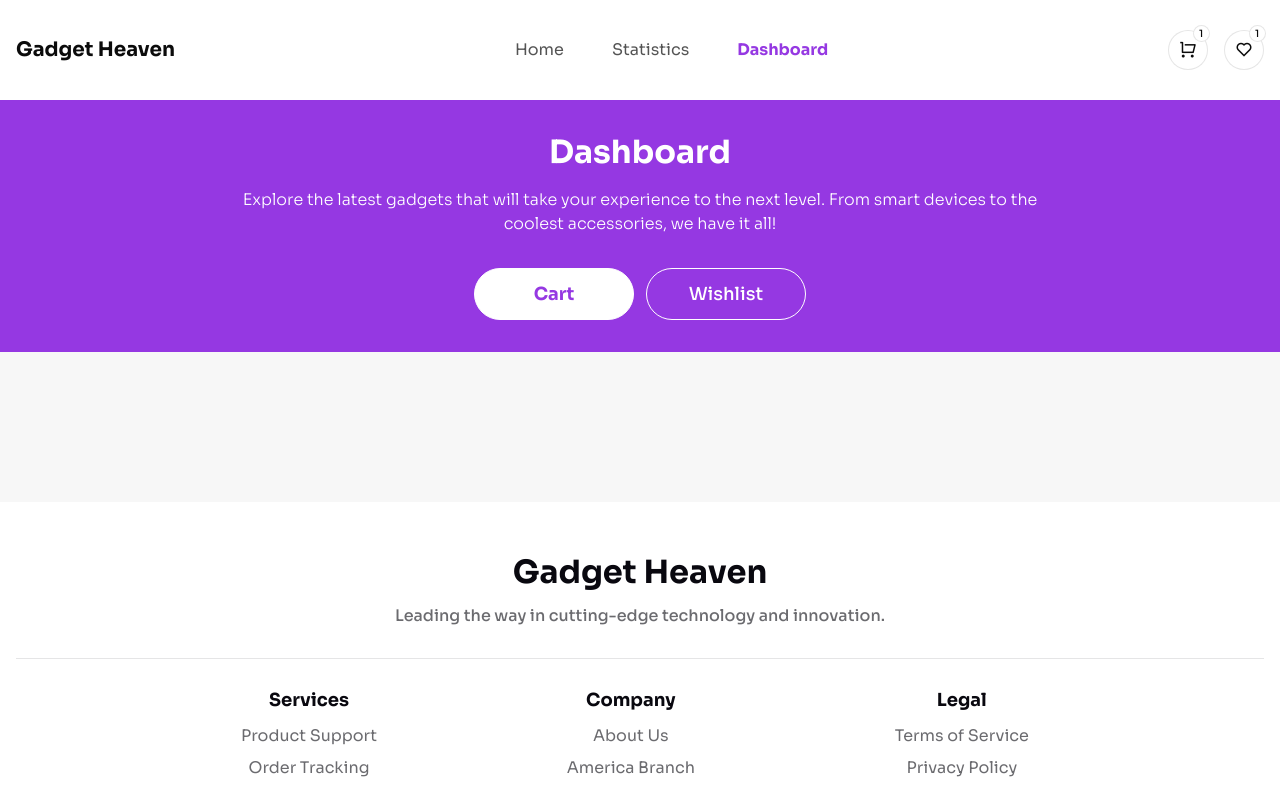
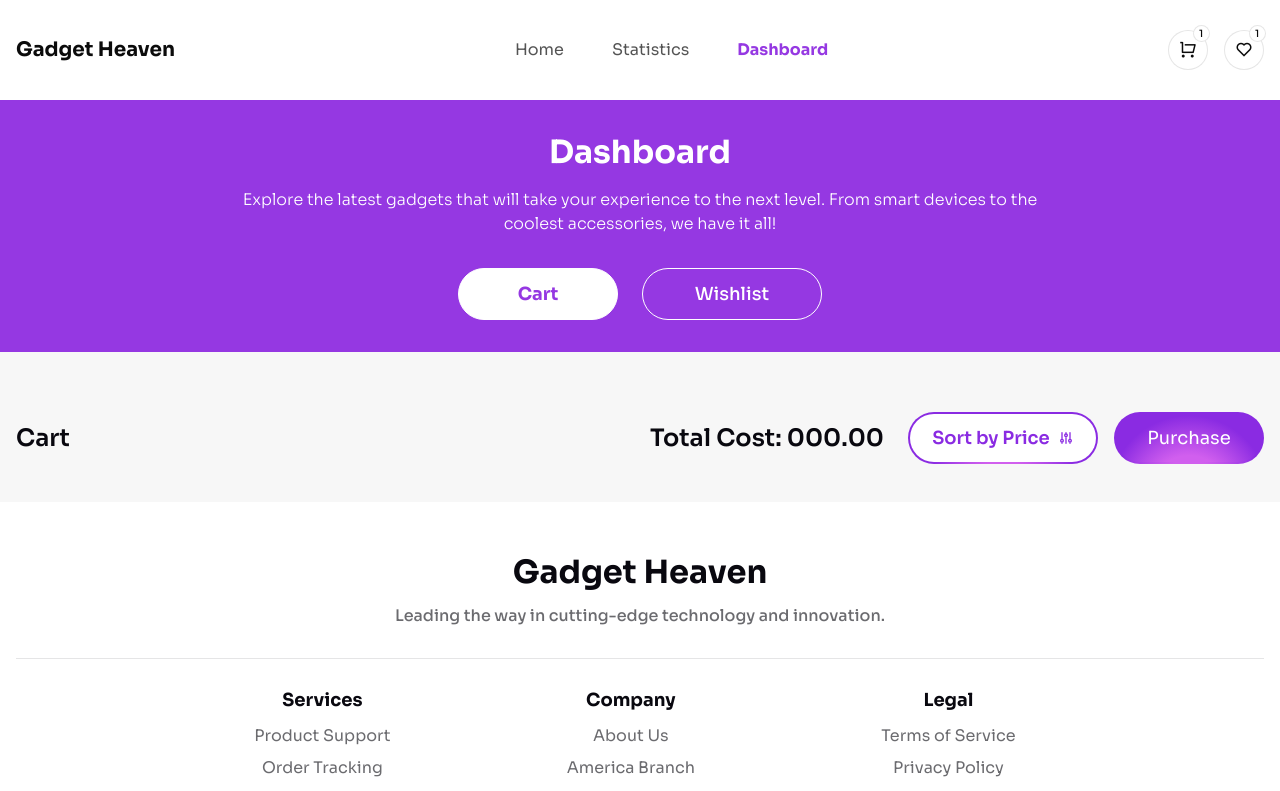
Before and after one commit to devrakibulrahman/gadget-heaven, a React (Vite) app: page /dashboard in a window 1280 px wide. Shown: the top 791 px of the page. Built offline with nearby package versions, Linux system fonts and the light colour scheme.

Commit message:
dashboard heading, button, and cart and total cost text added done on 11/9/2024 at 01:28 pm

```diff
--- a/src/components/Footer.jsx
+++ b/src/components/Footer.jsx
@@ -33,7 +33,7 @@ const Footer = () => {
                                         <Link className={`font-sora text-sm leading-[25px] font-normal text-[#09080F99] transition duration-300 ease-in-out hover:underline md:text-base md:leading-4`}>About Us</Link>
                                         <Link className={`font-sora text-sm leading-[25px] font-normal text-[#09080F99] transition duration-300 ease-in-out hover:underline md:text-base md:leading-4`}>America Branch</Link>
                                         <Link className={`font-sora text-sm leading-[25px] font-normal text-[#09080F99] transition duration-300 ease-in-out hover:underline md:text-base md:leading-4`}>Korea Branch</Link>
-                                        <Link className={`font-sora text-sm leading-[25px] font-normal text-[#09080F99] transition duration-300 ease-in-out hover:underline md:text-base md:leading-4`}>Bangladesh Branch</Link>
+                                        <Link className={`font-sora text-sm leading-[25px] font-normal text-[#09080F99] transition duration-300 ease-in-out hover:underline md:text-base md:leading-4`}>China Branch</Link>
                                     </ul>
                                 </nav>
                             </div>
--- a/src/components/ProductItems.jsx
+++ b/src/components/ProductItems.jsx
@@ -1,17 +1,18 @@
 import PropTypes from 'prop-types';
-import { useNavigate } from 'react-router-dom';
+// import { useNavigate } from 'react-router-dom';
+import '../css/style.css';
 
 const ProductItems = ({product}) => {
     // product object destructure ----------------------------->
     const {product_title, product_image, price} = product;
 
     // state and hooks declare here --------------------------->
-    const pageNavigate = useNavigate();
+    // const pageNavigate = useNavigate();
 
     // event handle declare here ------------------------------>
-    const handlePageNavigate = () => {
-        pageNavigate(`/product details`);
-    };
+    // const handlePageNavigate = () => {
+    //     pageNavigate(`/product details`);
+    // };
 
     return (
         <div className={`w-full max-w-[400px] min-h-[380px] bg-white p-5 rounded-2xl sm:max-w-full md:p-6 xl:min-h-[453px] flex flex-col`}>
@@ -25,12 +26,10 @@ const ProductItems = ({product}) => {
                 </div>
             </div>
             <div className={`w-full mt-4`}>
-                <button onClick={handlePageNavigate} className={`font-sora text-base leading-[26px] font-semibold text-[#9538E2] bg-[#8d03ff] w-[150px] h-[48px] rounded-full overflow-hidden relative md:text-lg md:w-[160px] md:h-[55px]`}>
-                    <div className={`w-[142.5px] h-[42px] translate-x-[2.5%] translate-y-[-49.10%] absolute flex items-center justify-center md:translate-x-[2.2%] md:translate-y-[-51%] bg-white rounded-full z-10 md:w-[153px] md:h-[50px] overflow-hidden transition duration-200 ease-in-out hover:bg-[#8d03ff] group`}>
-                        <span className={`absolute top-[20%] left-[12%] z-20 group-hover:text-white`}>View Details</span>
-                        <div className={`w-[100px] h-[100px] absolute rounded-full group-hover:bg-[#f53eff] blur-xl bottom-[-155%] left-[15%]`}></div>
+                <button className={`radial-btn w-[130px] h-[48px] rounded-full flex items-center justify-center p-[2px] md:w-[140px] md:h-[50px] lg:w-[165px] lg:h-[52px]`}>
+                    <div className={`btn-bg flex items-center justify-center gap-x-2 bg-white w-full h-full rounded-full btn-bg-transition`}>
+                        <span  className={`font-sora text-sm leading-[26px] font-semibold md:text-base lg:text-lg`}>View Details</span>
                     </div>
-                    <div className={`w-[100px] h-[100px] absolute bottom-[-155%] left-[15%] rounded-full blur-xl bg-[#f53eff]`}></div>
                 </button>
             </div>
         </div>
--- a/src/css/style.css
+++ b/src/css/style.css
@@ -4,3 +4,22 @@
     place-items: center;
     gap: 24px;
 }
+
+.radial-btn{
+    background: radial-gradient(circle 80px at 50% 170%, #d15fee, #d15fee, #8a2be2);
+}
+
+.btn-bg{
+    background: white;
+    color: #8a2be2;
+    transition: all 0.1s ease-in-out;
+}
+
+.btn-bg-transition:hover{
+    color: white;
+    background: radial-gradient(circle 80px at 50% 170%, #d15fee, #d15fee, #8a2be2);
+}
+
+.btn-bg-primary{
+    background: radial-gradient(circle 80px at 50% 170%, #d15fee, #d15fee, #8a2be2);
+}
--- a/src/pages/Dashboard.jsx
+++ b/src/pages/Dashboard.jsx
@@ -1,4 +1,6 @@
 import PageHeading from "../components/PageHeading";
+import { HiOutlineAdjustments } from "react-icons/hi";
+import '../css/style.css';
 
 const Dashboard = () => {
     return (
@@ -8,12 +10,49 @@ const Dashboard = () => {
                     <div className={`w-full`}>
                         <PageHeading title={`Dashboard`} para={`Explore the latest gadgets that will take your experience to the next level. From smart devices to the coolest accessories, we have it all!`}></PageHeading>
                     </div>
-                    <div className={`w-full flex items-center justify-center gap-x-3 mt-4 md:mt-6 lg:mt-7 xl:mt-8`}>
+                    <div className={`w-full flex items-center justify-center gap-x-3 mt-4 md:gap-x-4 md:mt-6 lg:gap-x-5 lg:mt-7 xl:gap-x-6 xl:mt-8`}>
                         <div className={`w-auto`}>
                             <button className={`w-[140px] min-h-[45px] rounded-full bg-white border border-white font-sora text-base leading-[26px] font-bold text-[#9538E2] md:text-base lg:text-lg md:w-[150px] md:h-[48px] lg:w-[155px] lg:h-[52px] xl:w-[160px] xl:h-[52px]`}>Cart</button>
                         </div>
                         <div className={`w-auto`}>
-                            <button className={`w-[140px] min-h-[45px] rounded-full bg-[#9538E2] border border-white font-sora text-base leading-[26px] font-medium text-white transition duration-300 ease-in-out hover:bg-white hover:font-bold hover:text-[#9538E2] md:text-base lg:text-lg md:w-[150px] md:h-[48px] lg:w-[155px] lg:h-[52px] xl:w-[160px] xl:h-[52px]`}>Wishlist</button>
+                            <button className={`w-[140px] min-h-[45px] rounded-full bg-[#9538E2] border border-white font-sora text-base leading-[26px] font-medium text-white transition duration-300 ease-in-out hover:bg-white hover:font-bold hover:text-[#9538E2] md:text-base lg:text-lg md:w-[150px] md:h-[48px] lg:w-[160px] lg:h-[52px] xl:w-[180px] xl:h-[52px]`}>Wishlist</button>
+                        </div>
+                    </div>
+                </div>
+            </div>
+            <div className={`w-full pt-[30px] sm:pt-[40px] md:pt-[50px] lg:pt-[60px]`}>
+                <div className={`container mx-auto px-4`}>
+                    <div className={`w-full`}>
+                        <div className={`w-full flex flex-col items-center justify-between gap-y-6 sm:flex-row sm:gap-y-6 sm:gap-x-3 md:gap-x-4 lg:gap-x-6`}>
+                            <div className={`w-full flex items-center justify-between`}>
+                                <div className={`w-auto`}>
+                                    <h1 className={`font-sora text-lg leading-[20px] font-semibold text-[#09080F] md:text-xl md:leading-[30px] lg:text-2xl`}>Cart</h1>
+                                </div>
+                                <div className={`w-auto text-center`}>
+                                    <h1 className={`font-sora text-lg leading-[20px] font-semibold text-[#09080F] md:text-xl md:leading-[30px] lg:text-2xl`}>Total Cost: 000.00</h1>
+                                </div>
+                            </div>
+                            <div className={`w-auto`}>
+                                <div className={`w-full flex items-center justify-center gap-x-3 md:gap-x-4`}>
+                                    <div className={`w-auto`}>
+                                        <button className={`radial-btn w-[160px] h-[48px] rounded-full flex items-center justify-center p-[2px] transition ease-in-out duration-300 group md:w-[175px] md:h-[50px] lg:w-[190px] lg:h-[52px]`}>
+                                            <div className={`btn-bg flex items-center justify-center gap-x-2 bg-white w-full h-full rounded-full btn-bg-transition`}>
+                                                <span  className={`font-sora text-sm leading-[26px] font-semibold md:text-base lg:text-lg`}>Sort by Price</span>
+                                                <div className={`w-auto`}>
+                                                    <HiOutlineAdjustments/>
+                                                </div>
+                                            </div>
+                                        </button>
+                                    </div>
+                                    <div className={`w-auto`}>
+                                        <button className={`radial-btn w-[130px] h-[48px] rounded-full flex items-center justify-center p-[2px] md:w-[140px] md:h-[50px] lg:w-[150px] lg:h-[52px]`}>
+                                            <div className={`btn-bg-primary flex items-center justify-center bg-white w-full h-full rounded-full`}>
+                                                <span  className={`font-sora text-sm leading-[26px] font-normal text-white md:text-base lg:text-lg`}>Purchase</span>
+                                            </div>
+                                        </button>
+                                    </div>
+                                </div>
+                            </div>
                         </div>
                     </div>
                 </div>
```
